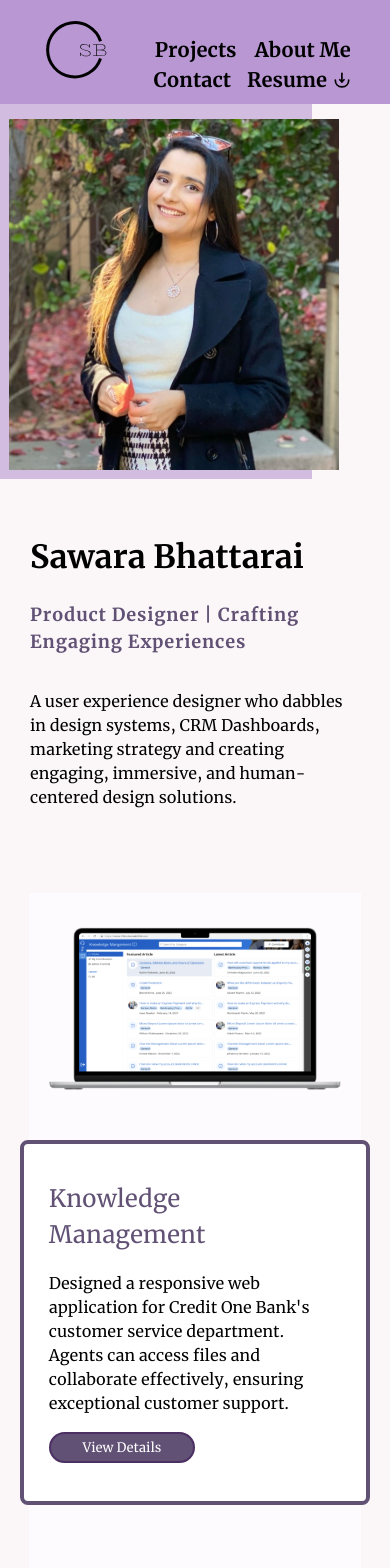
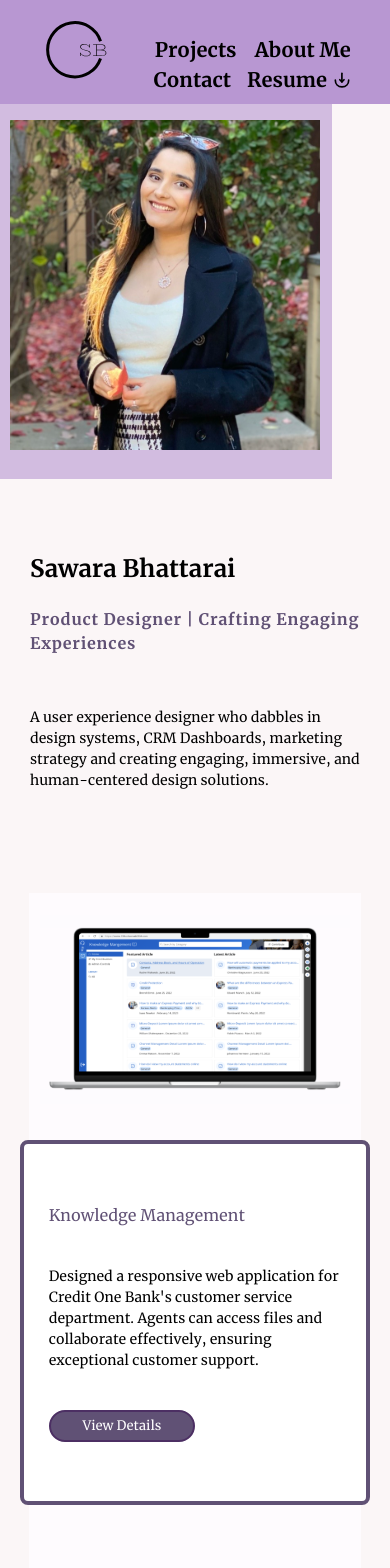
Before and after one commit to jenawen/sawara, a React (Vite) app: page / in a window 390 px wide. Shown: the top 1568 px of the page. Built offline with nearby package versions, Linux system fonts and the light colour scheme.

Commit message:
fixing font sizes

```diff
--- a/src/components/Pages/AboutMe/index.css
+++ b/src/components/Pages/AboutMe/index.css
@@ -62,7 +62,7 @@
     letter-spacing: 1px;
   }
   @media screen and (max-width: 480px) {
-    font-size: x-large;
+    font-size: medium;
     letter-spacing: 1px;
   }
 }
@@ -89,7 +89,7 @@
     font-size: 20px;
   }
   @media screen and (max-width: 480px) {
-    font-size: medium;
+    font-size: 14px;
     padding-right: none;
     padding: 20px 20px;
     height: 60vh;
--- a/src/components/Pages/Contact/index.css
+++ b/src/components/Pages/Contact/index.css
@@ -57,7 +57,7 @@
     height: 85vh;
   }
   @media screen and (max-width: 480px) {
-    font-size: medium;
+    font-size: 14px;
     height: 90vh;
   }
 }
@@ -76,7 +76,7 @@
 .contact-header {
   font-size: xxx-large;
   @media screen and (max-width: 480px) {
-    font-size: x-large;
+    font-size: medium;
     letter-spacing: 1px;
     text-decoration: underline;
   }
@@ -245,9 +245,9 @@
   color: black;
   padding: 5px;
   font-family: Merriweather;
-
-  /* position: absolute;
-  z-index: 6; */
+  @media screen and (max-width: 480px) {
+    font-size: medium;
+  }
 }
 
 .send {
@@ -327,7 +327,7 @@ input {
     font-size: 15px;
   }
   @media screen and (max-width: 480px) {
-    font-size: small;
+    font-size: 14px;
   }
 }
 textarea {
@@ -342,7 +342,7 @@ textarea {
     font-size: 15px;
   }
   @media screen and (max-width: 480px) {
-    font-size: small;
+    font-size: 14px;
   }
 }
 
--- a/src/components/Pages/Intro/index.css
+++ b/src/components/Pages/Intro/index.css
@@ -20,7 +20,7 @@
   background-color: rgba(184, 151, 210, 0.6);
   @media screen and (max-width: 480px) {
     height: 85vh;
-    width: 80%;
+    width: 85%;
   }
 }
 
@@ -53,7 +53,7 @@
   font-family: Merriweather-bold;
   padding-bottom: 15px;
   @media screen and (max-width: 480px) {
-    font-size: xx-large;
+    font-size: x-large;
     padding: 10px 0px;
   }
 }
@@ -69,7 +69,7 @@
     font-size: 22px;
   }
   @media screen and (max-width: 480px) {
-    font-size: large;
+    font-size: medium;
     padding: 10px 0px;
   }
 }
@@ -83,7 +83,8 @@
     margin-top: -30px;
   }
   @media screen and (max-width: 480px) {
-    font-size: medium;
+    font-size: 14px;
+
     padding: 20px 0px;
   }
 }
@@ -97,7 +98,7 @@
     width: 530px;
   }
   @media screen and (max-width: 480px) {
-    width: 330px;
+    width: 310px;
   }
 }
 .intro-text {
--- a/src/components/Pages/Projects/index.css
+++ b/src/components/Pages/Projects/index.css
@@ -165,7 +165,8 @@
     font-size: large;
   }
   @media screen and (max-width: 480px) {
-    font-size: medium;
+    font-size: 14px;
+
     width: 75%;
     height: 50%;
     align-items: stretch;
@@ -182,7 +183,7 @@
     font-size: xx-large;
   }
   @media screen and (max-width: 480px) {
-    font-size: x-large;
+    font-size: medium;
   }
 }
 
```
